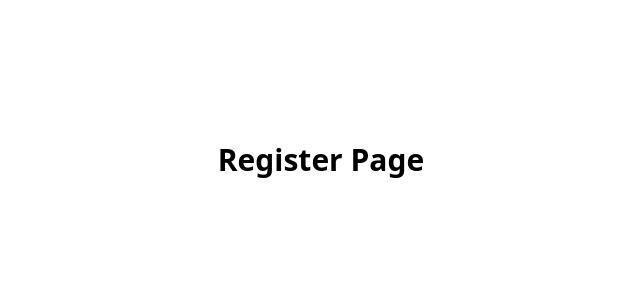
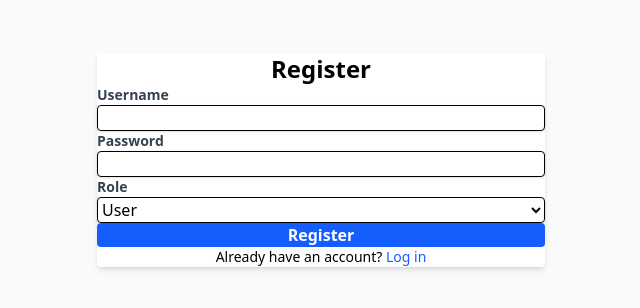
Before and after one commit to AgnikMukherjee/quiz, a React (Vite) app in the folder client/: page /register in a window 1280 px wide. Shown: the part 240-548 px from the top of the page, without its empty margins (319-959 px from the left). Built offline with nearby package versions, Linux system fonts and the light colour scheme.

Commit message:
implemented authcontext*, login, regiter , basic dashboard views (admin/user)

```diff
--- a/client/src/App.jsx
+++ b/client/src/App.jsx
@@ -13,6 +13,30 @@ const App = () => {
       <Route path="/login" element={!user ? <LoginPage /> : <Navigate to="/dashboard" />} />
       <Route path="/register" element={!user ? <RegisterPage /> : <Navigate to="/dashboard" />} />
       <Route path="/dashboard" element={user ? <Dashboard /> : <Navigate to="/login" />} />
+
+      <Route
+        path="/admin/quizzes"
+        element={
+          user && user.role === 'Admin' ? (
+            <div>Admin Quiz Page Placeholder</div>
+          ) : (
+            <Navigate to="/login" />
+          )
+        }
+      />
+
+      <Route
+        path="/quizzes"
+        element={
+          user && user.role === 'User' ? (
+            <div>User Quiz List Placeholder</div>
+          ) : (
+            <Navigate to="/login" />
+          )
+        }
+      />
+
+
       <Route path="*" element={<Navigate to={user ? "/dashboard" : "/login"} />} />
     </Routes>
   );
--- a/client/src/context/AuthContext.jsx
+++ b/client/src/context/AuthContext.jsx
@@ -1,5 +1,5 @@
 import { createContext, useState, useEffect, useContext } from 'react';
-import jwtDecode from 'jwt-decode';
+import { jwtDecode } from "jwt-decode";;
 
 const AuthContext = createContext();
 
--- a/client/src/pages/Dashboard.jsx
+++ b/client/src/pages/Dashboard.jsx
@@ -1,18 +1,51 @@
+import { useNavigate } from 'react-router-dom';
 import { useAuth } from '../context/AuthContext';
 
 const Dashboard = () => {
   const { user, logout } = useAuth();
+  const navigate = useNavigate();
+
+  const handleLogout = () => {
+    logout();
+    navigate('/login');
+  };
 
   return (
-    <div className="min-h-screen flex flex-col items-center justify-center">
-      <h1 className="text-3xl font-bold">Dashboard</h1>
-      <p className="mt-2 text-gray-600">Welcome, {user?.role}</p>
-      <button
-        onClick={logout}
-        className="mt-4 bg-red-500 hover:bg-red-600 text-white px-4 py-2 rounded"
-      >
-        Logout
-      </button>
+    <div className="min-h-screen flex flex-col items-center justify-center bg-gray-100">
+      <div className="bg-white shadow-md rounded p-8 w-full max-w-md text-center">
+        <h1 className="text-2xl font-semibold mb-4">
+          Welcome, {user?.role} <span className="text-blue-600">{user?.username}</span>
+        </h1>
+
+        {user?.role === 'Admin' ? (
+          <>
+            <p className="mb-4 text-gray-700">You have admin access.</p>
+            <button
+              className="bg-green-600 hover:bg-green-700 text-white px-4 py-2 rounded mb-2"
+              onClick={() => navigate('/admin/quizzes')}
+            >
+              Manage Quizzes
+            </button>
+          </>
+        ) : (
+          <>
+            <p className="mb-4 text-gray-700">Explore and take quizzes below!</p>
+            <button
+              className="bg-blue-600 hover:bg-blue-700 text-white px-4 py-2 rounded mb-2"
+              onClick={() => navigate('/quizzes')}
+            >
+              View Quizzes
+            </button>
+          </>
+        )}
+
+        <button
+          className="mt-4 text-sm border border-red-500 rounded px-4 py-2 text-red-500 hover:bg-red-500 hover:text-white"
+          onClick={handleLogout}
+        >
+          Logout
+        </button>
+      </div>
     </div>
   );
 };
--- a/client/src/pages/LoginPage.jsx
+++ b/client/src/pages/LoginPage.jsx
@@ -1,7 +1,96 @@
+import { useState } from 'react';
+import { useNavigate } from 'react-router-dom';
+import { useAuth } from '../context/AuthContext';
+
 const LoginPage = () => {
+  const { login } = useAuth();
+  const navigate = useNavigate();
+
+  const [formData, setFormData] = useState({
+    username: '',
+    password: '',
+  });
+  const [error, setError] = useState('');
+
+  const handleChange = (e) => {
+    setFormData({ ...formData, [e.target.name]: e.target.value });
+  };
+
+  const handleSubmit = async (e) => {
+    e.preventDefault();
+    setError('');
+
+    try {
+      const res = await fetch('http://localhost:5000/api/auth/login', {
+        method: 'POST',
+        headers: { 'Content-Type': 'application/json' },
+        body: JSON.stringify(formData),
+      });
+
+      const data = await res.json();
+
+      if (!res.ok) {
+        return setError(data.error || 'Login failed');
+      }
+
+      login(data.token);
+      navigate('/dashboard');
+    } catch (err) {
+      setError('Something went wrong. Try again.');
+    }
+  };
+
   return (
-    <div className="min-h-screen flex items-center justify-center">
-      <h1 className="text-3xl font-bold">Login Page</h1>
+    <div className="min-h-screen flex items-center justify-center bg-gray-50 px-4">
+      <form
+        onSubmit={handleSubmit}
+        className="bg-white shadow-md rounded px-8 pt-6 pb-8 w-full max-w-md"
+      >
+        <h2 className="text-2xl font-semibold text-center mb-6">Login</h2>
+
+        {error && (
+          <p className="text-red-500 text-center mb-4">{error}</p>
+        )}
+
+        <div className="mb-4">
+          <label className="block text-gray-700 text-sm font-bold mb-2">
+            Username
+          </label>
+          <input
+            type="text"
+            name="username"
+            value={formData.username}
+            onChange={handleChange}
+            required
+            className="w-full px-3 py-2 border rounded shadow-sm focus:outline-none focus:ring focus:border-blue-300"
+          />
+        </div>
+
+        <div className="mb-6">
+          <label className="block text-gray-700 text-sm font-bold mb-2">
+            Password
+          </label>
+          <input
+            type="password"
+            name="password"
+            value={formData.password}
+            onChange={handleChange}
+            required
+            className="w-full px-3 py-2 border rounded shadow-sm focus:outline-none focus:ring focus:border-blue-300"
+          />
+        </div>
+
+        <button
+          type="submit"
+          className="w-full bg-blue-600 hover:bg-blue-700 text-white font-semibold py-2 px-4 rounded"
+        >
+          Log In
+        </button>
+
+         <p className="text-sm mt-4 text-center">
+          Don't have an account? <a href="/register" className="text-blue-600 hover:underline">Register</a>
+        </p>
+      </form>
     </div>
   );
 };
--- a/client/src/pages/RegisterPage.jsx
+++ b/client/src/pages/RegisterPage.jsx
@@ -1,7 +1,109 @@
+import { useState } from 'react';
+import { useNavigate } from 'react-router-dom';
+import { useAuth } from '../context/AuthContext';
+
 const RegisterPage = () => {
+  const { login } = useAuth();
+  const navigate = useNavigate();
+
+  const [formData, setFormData] = useState({
+    username: '',
+    password: '',
+    role: 'User', //i am keeping 'user' as default
+  });
+
+  const [error, setError] = useState('');
+
+  const handleChange = (e) => {
+    setFormData({ ...formData, [e.target.name]: e.target.value });
+  };
+
+  const handleSubmit = async (e) => {
+    e.preventDefault();
+    setError('');
+
+    try {
+      const res = await fetch('http://localhost:5000/api/auth/register', {
+        method: 'POST',
+        headers: { 'Content-Type': 'application/json' },
+        body: JSON.stringify(formData),
+      });
+
+      const data = await res.json();
+      console.log("REGISTER RESPONSE:", data); //testing
+
+      if (!res.ok) {
+        return setError(data.error || 'Registration failed');
+      }
+
+      login(data.token);
+      navigate('/dashboard');
+    } catch (err) {
+      setError('Something went wrong. Try again.');
+    }
+  };
+
   return (
-    <div className="min-h-screen flex items-center justify-center">
-      <h1 className="text-3xl font-bold">Register Page</h1>
+    <div className="min-h-screen flex items-center justify-center bg-gray-50 px-4">
+      <form
+        onSubmit={handleSubmit}
+        className="bg-white shadow-md rounded px-8 pt-6 pb-8 w-full max-w-md"
+      >
+        <h2 className="text-2xl font-semibold text-center mb-6">Register</h2>
+
+        {error && (
+          <p className="text-red-500 text-center mb-4">{error}</p>
+        )}
+
+        <div className="mb-4">
+          <label className="block text-gray-700 text-sm font-bold mb-2">Username</label>
+          <input
+            type="text"
+            name="username"
+            value={formData.username}
+            onChange={handleChange}
+            required
+            className="w-full px-3 py-2 border rounded shadow-sm focus:outline-none focus:ring focus:border-blue-300"
+          />
+        </div>
+
+        <div className="mb-4">
+          <label className="block text-gray-700 text-sm font-bold mb-2">Password</label>
+          <input
+            type="password"
+            name="password"
+            value={formData.password}
+            onChange={handleChange}
+            required
+            className="w-full px-3 py-2 border rounded shadow-sm focus:outline-none focus:ring focus:border-blue-300"
+          />
+        </div>
+
+        <div className="mb-6">
+          <label className="block text-gray-700 text-sm font-bold mb-2">Role</label>
+          <select
+            name="role"
+            value={formData.role}
+            onChange={handleChange}
+            className="w-full px-3 py-2 border rounded shadow-sm focus:outline-none focus:ring focus:border-blue-300"
+          >
+            <option value="User">User</option>
+            <option value="Admin">Admin</option>
+          </select>
+        </div>
+
+        <button
+          type="submit"
+          className="w-full bg-blue-600 hover:bg-blue-700 text-white font-semibold py-2 px-4 rounded"
+        >
+          Register
+        </button>
+
+        <p className="text-sm mt-4 text-center">
+          Already have an account? <a href="/login" className="text-blue-600 hover:underline">Log in</a>
+        </p>
+
+      </form>
     </div>
   );
 };
```
Also changed, not shown: 1 other file (tests, documents, lock files or other folders).
